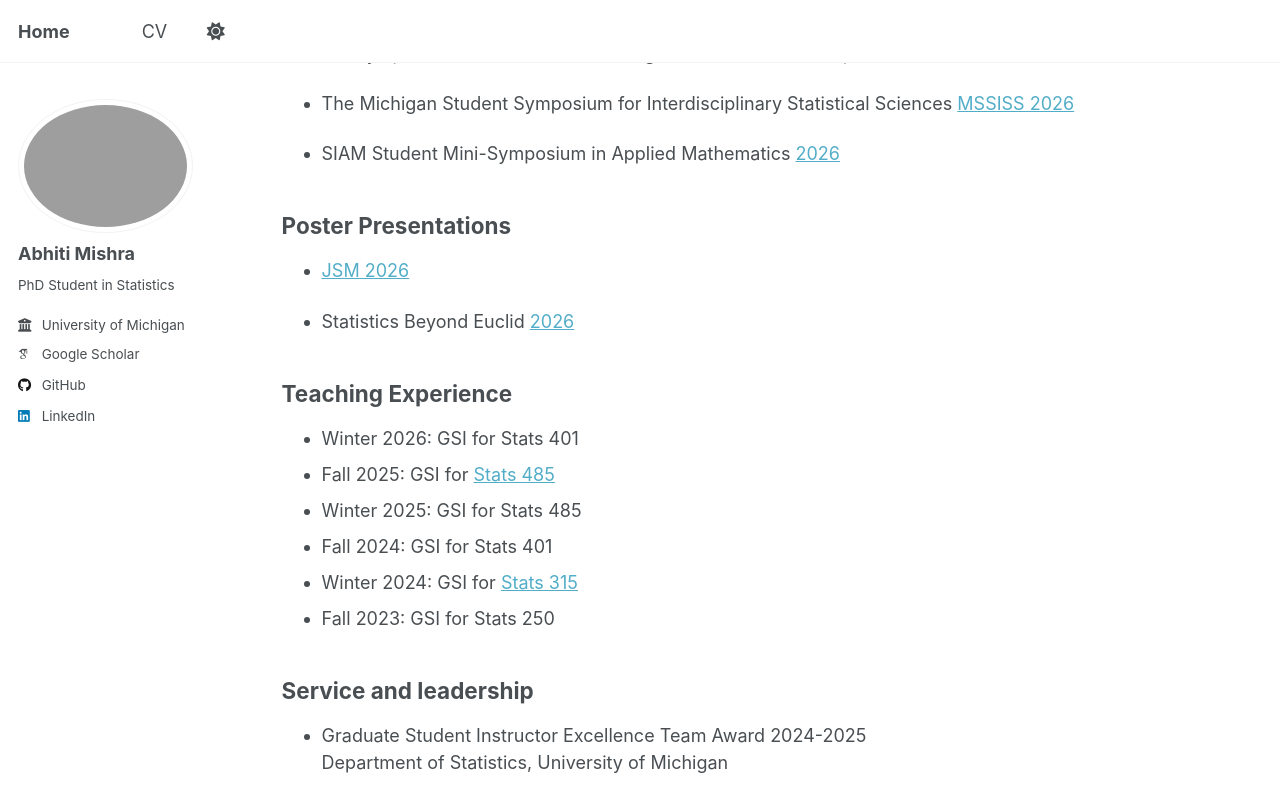
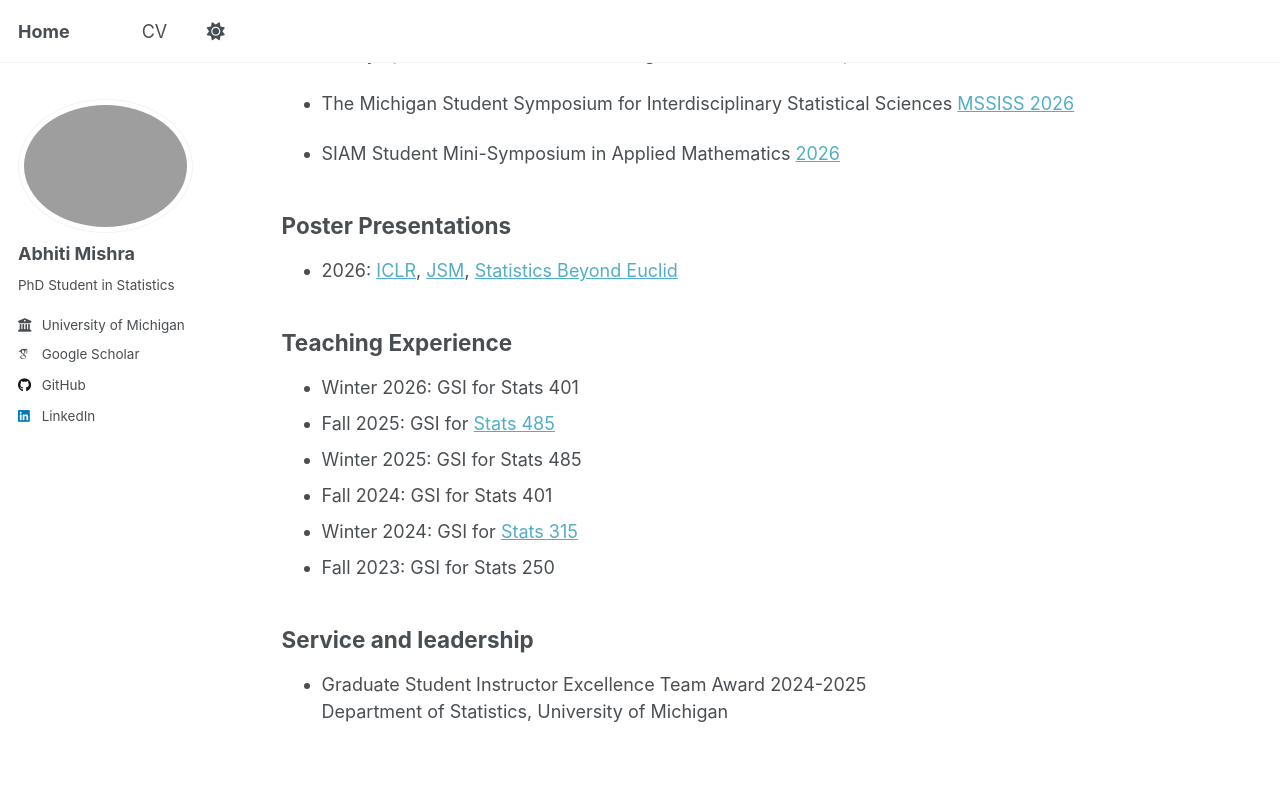
Before and after one commit to abhiti23/abhiti23.github.io, a Jekyll site: the page built from _pages/cv.md, in a window 1280 px wide and 900 px high, scrolled down 813 px. Shown: the top 812 px of the window. Built offline with Jekyll 4.4.1, drawn with Linux system fonts in a browser that asks for light colours; some web fonts are replaced; a script that is not in the unit is left out.

Commit message:
added shorter version for posters

```diff
--- a/_pages/cv.md
+++ b/_pages/cv.md
@@ -40,9 +40,7 @@ Talks
 
 Poster Presentations
 ------
-* [JSM 2026](https://ww2.amstat.org/meetings/jsm/2026/onlineprogram/session.cfm?id=8714)
-
-* Statistics Beyond Euclid [2026](https://anson.ucdavis.edu/statisticsbeyondeuclid/index.php)
+* 2026: [ICLR](https://iclr.cc/virtual/2026/poster/10009006), [JSM](https://ww2.amstat.org/meetings/jsm/2026/onlineprogram/session.cfm?id=8714), [Statistics Beyond Euclid](https://anson.ucdavis.edu/statisticsbeyondeuclid/index.php)
 
 Teaching Experience
 ------
```
